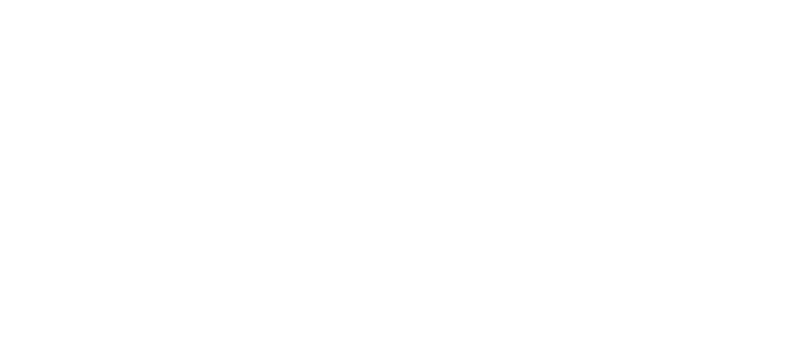
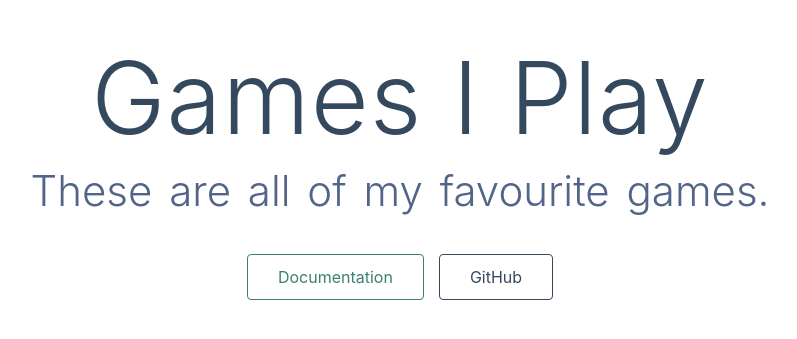
Before and after one commit to GeorgeStevenScott/georgestevenscott.github.io, a Nuxt app: page /games in a window 1280 px wide. Before the commit this address had no page. Shown: the part 231-570 px from the top of the page, without its empty margins (240-1037 px from the left). Built offline with nearby package versions, Linux system fonts and the light colour scheme.

Commit message:
Create games page

```diff
--- /dev/null
+++ b/pages/games.vue
@@ -0,0 +1,67 @@
+<template>
+  <section class="container">
+    <div>
+      <h1 class="title">
+        Games I Play
+      </h1>
+      <h2 class="subtitle">
+        These are all of my favourite games.
+      </h2>
+      <main-menu/>
+    </div>
+  </section>
+</template>
+
+<script>
+import MainMenu from '~/components/MainMenu.vue'
+
+export default {
+  components: {
+    MainMenu
+  },
+  head() {
+    return {
+      titleTemplate: '%s | Games I Play',
+      meta: [
+        {
+          hid: 'description',
+          name: 'description',
+          content: 'These are all of my favourite games.'
+        }
+      ]
+    }
+  }
+}
+</script>
+
+<style>
+.container {
+  min-height: 100vh;
+  display: flex;
+  justify-content: center;
+  align-items: center;
+  text-align: center;
+}
+
+.title {
+  font-family: 'Quicksand', 'Source Sans Pro', -apple-system, BlinkMacSystemFont,
+    'Segoe UI', Roboto, 'Helvetica Neue', Arial, sans-serif;
+  display: block;
+  font-weight: 300;
+  font-size: 100px;
+  color: #35495e;
+  letter-spacing: 1px;
+}
+
+.subtitle {
+  font-weight: 300;
+  font-size: 42px;
+  color: #526488;
+  word-spacing: 5px;
+  padding-bottom: 15px;
+}
+
+.links {
+  padding-top: 15px;
+}
+</style>
```
